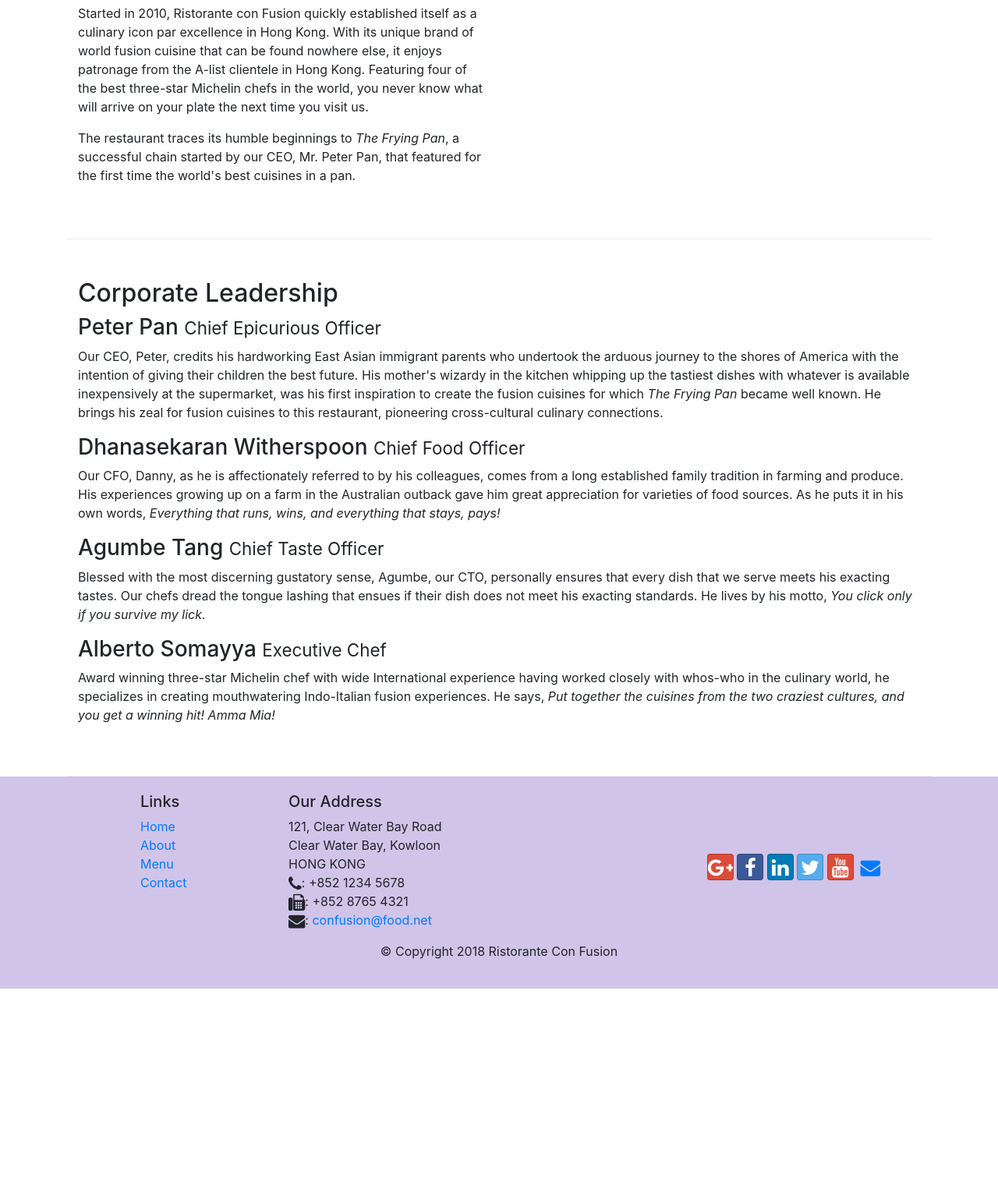
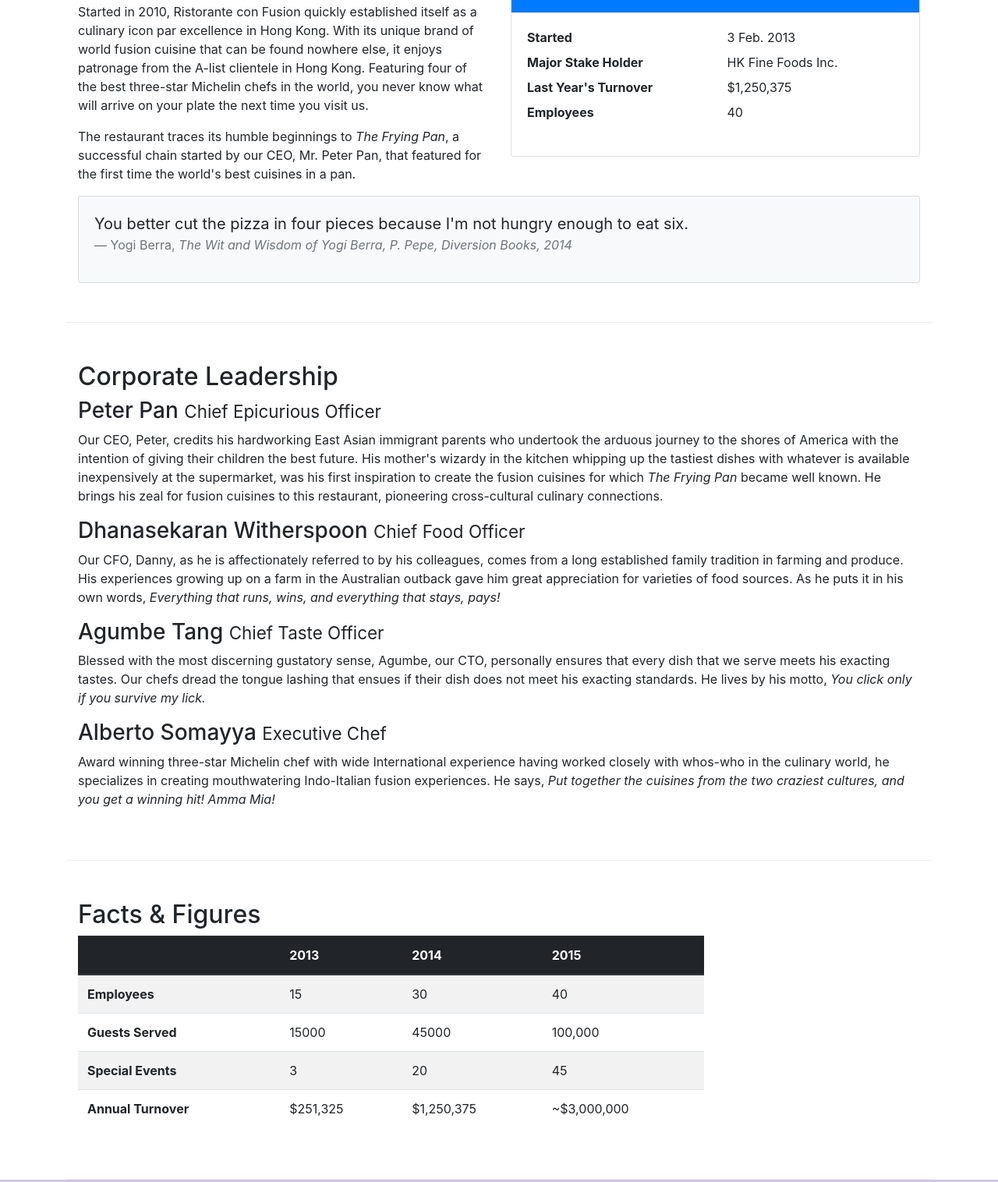
Before and after one commit to Verma127/Bootstrap-SatyamVerma, a website: page aboutus.html in a window 1280 px wide. Shown: the part 558-2074 px from the top of the page at 78% size. Before the commit the page ends 1826 px from the top, so only its background shows below. Drawn offline with nearby package versions, Linux system fonts and the light colour scheme.

Commit message:
Tables and Cards

```diff
--- a/aboutus.html
+++ b/aboutus.html
@@ -58,13 +58,42 @@
             </div>
         </div>
 
-        <div class ="row row-content align-items-center">
+        <div class ="row row-content">
             <div class="col-12 col-sm-6">
                 <h2>Our History</h2>
                 <p>Started in 2010, Ristorante con Fusion quickly established itself as a culinary icon par excellence in Hong Kong. With its unique brand of world fusion cuisine that can be found nowhere else, it enjoys patronage from the A-list clientele in Hong Kong.  Featuring four of the best three-star Michelin chefs in the world, you never know what will arrive on your plate the next time you visit us.</p>
                 <p>The restaurant traces its humble beginnings to <em>The Frying Pan</em>, a successful chain started by our CEO, Mr. Peter Pan, that featured for the first time the world's best cuisines in a pan.</p>
             </div>
             <div class="col col-sm">
+                <div class="card">
+                    <h3 class="card-header bg-primary text-white">Facts At a Glance</h3>
+                    <div class="card-body">
+                        <dl class="row">
+                            <dt class="col-6">Started</dt>
+                            <dd class="col-6">3 Feb. 2013</dd>
+                            <dt class="col-6">Major Stake Holder</dt>
+                            <dd class="col-6">HK Fine Foods Inc.</dd>
+                            <dt class="col-6">Last Year's Turnover</dt>
+                            <dd class="col-6">$1,250,375</dd>
+                            <dt class="col-6">Employees</dt>
+                            <dd class="col-6">40</dd>
+                        </dl>
+                    </div>
+                </div>
+            </div>
+            <div class="col-12">
+                <div class="card card-body bg-light">
+                    <blockquote class="blockquote">
+                        <p class="mb-0">You better cut the pizza in four pieces
+                            because I'm not hungry enough to eat six.
+                        </p>
+                        <footer class="blockquote-footer">Yogi Berra,
+                            <cite title="Source Title">The Wit and Wisdom of
+                                Yogi Berra, P. Pepe, Diversion Books, 2014
+                            </cite>
+                        </footer>
+                    </blockquote>
+                </div>
             </div>
         </div>
 
@@ -82,7 +111,50 @@
                 <p class="d-none d-sm-block">Award winning three-star Michelin chef with wide International experience having worked closely with whos-who in the culinary world, he specializes in creating mouthwatering Indo-Italian fusion experiences. He says, <em>Put together the cuisines from the two craziest cultures, and you get a winning hit! Amma Mia!</em></p>
             </div>
        </div>
-
+       <div class="row row-content">
+            <div class="col-12 col-sm-9">
+                <h2>Facts &amp; Figures</h2>
+                <div class="table-responsive">
+                    <table class="table table-striped">
+                        <thead class="thead-dark">
+                            <tr>
+                                <th>&nbsp;</th>
+                                <th>2013</th>
+                                <th>2014</th>
+                                <th>2015</th>
+                            </tr>
+                        </thead>
+                        <tbody>
+                            <tr>
+                                <th>Employees</th>
+                                <td>15</td>
+                                <td>30</td>
+                                <td>40</td>
+                            </tr>
+                            <tr>
+                                <th>Guests Served</th>
+                                <td>15000</td>
+                                <td>45000</td>
+                                <td>100,000</td>
+                            </tr>
+                            <tr>
+                                <th>Special Events</th>
+                                <td>3</td>
+                                <td>20</td>
+                                <td>45</td>
+                            </tr>
+                            <tr>
+                                <th>Annual Turnover</th>
+                                <td>$251,325</td>
+                                <td>$1,250,375</td>
+                                <td>~$3,000,000</td>
+                            </tr>
+                        </tbody>
+                    </table>
+                </div>
+            </div>
+            <div class="col-12 col-sm-3"></div>
+       </div>
     </div>
 
     <footer class="footer">
```
